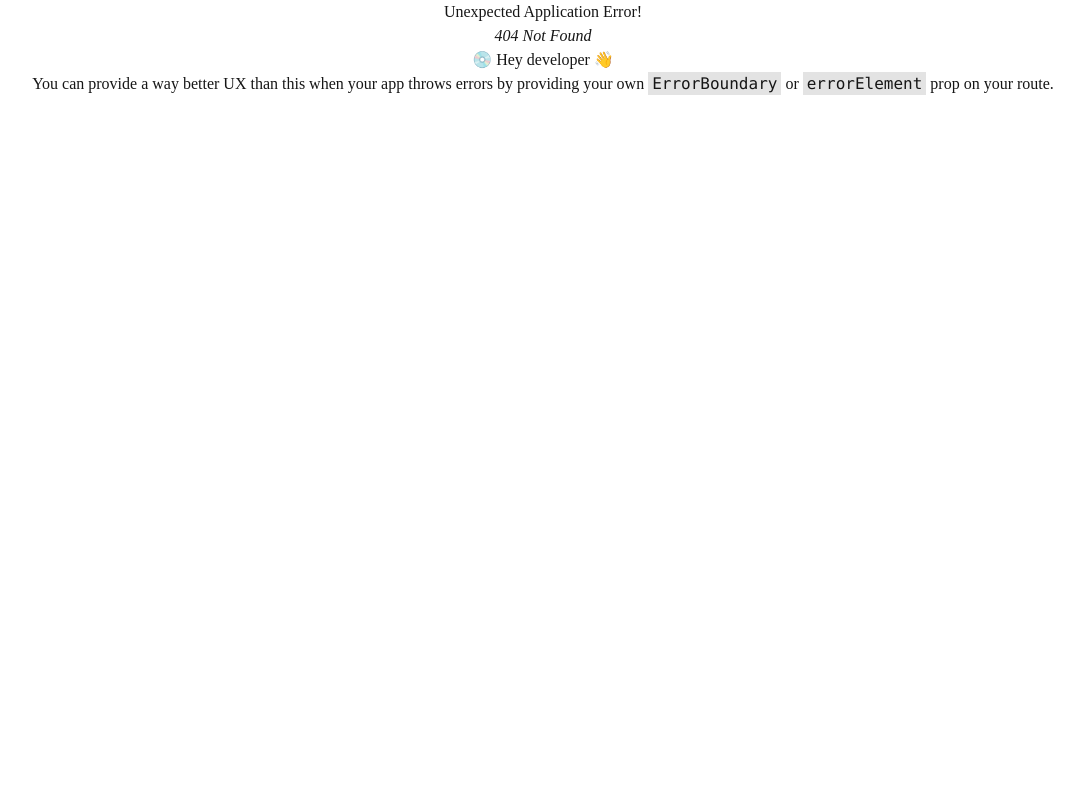
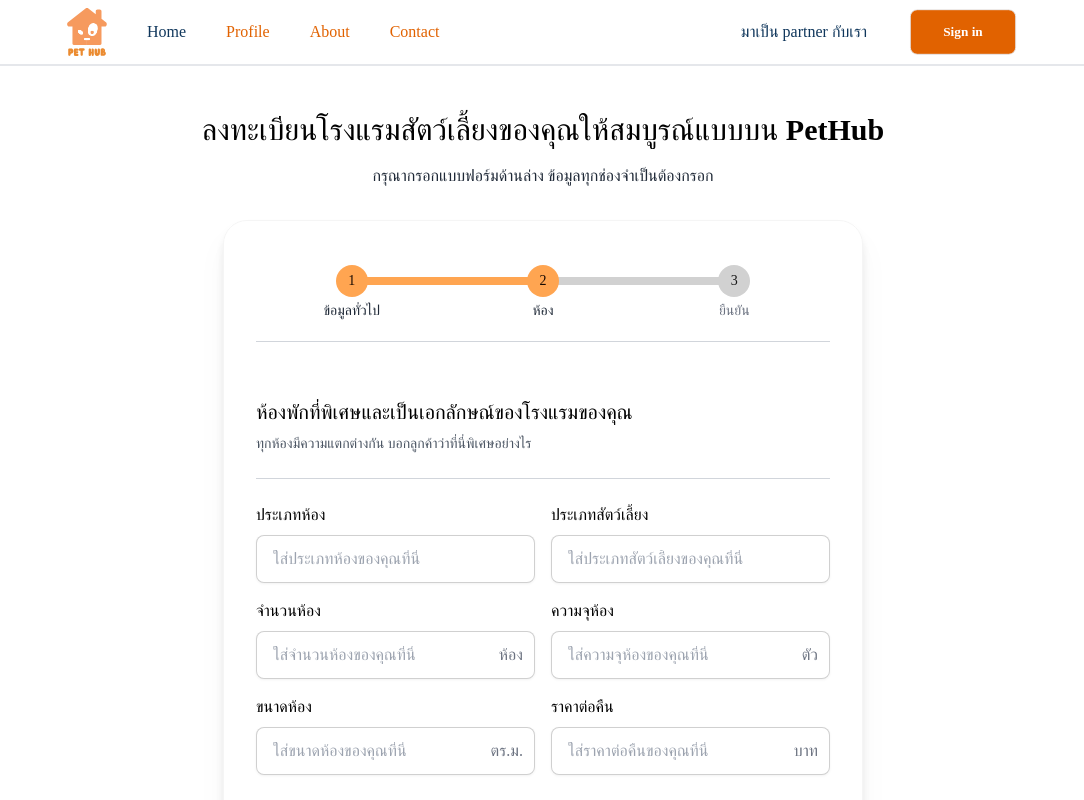
Before and after one commit to NobphadonH/PetHub, a React (Vite) app in the folder pethub-website/: page /pethub-website/rooms in a window 1280 px wide. Before the commit this address had no page. Shown: the top 800 px of the page, without its empty margins (97-1181 px from the left). Built offline with nearby package versions, Linux system fonts and the light colour scheme; a web font is replaced by a local one.

Commit message:
Create Rooms page and route
- Created Rooms form page to handle an information about the hotel room
- Included image upload feature
- Included add and cancel form for multiple form

```diff
--- /dev/null
+++ b/pethub-website/src/components/Rooms.jsx
@@ -0,0 +1,83 @@
+import Navbar from "./Utils/Navbar";
+import AddRoomsForm from "./Utils/AddRoomsForm";
+import { useState } from 'react';
+
+function Rooms() {
+    const [forms, setForms] = useState([{ id: 1, image: null }]);
+
+    const addForm = () => {
+        setForms([...forms, { id: forms.length + 1, image: null }]);
+    };
+
+    const removeForm = (index) => {
+        setForms(forms.filter((_, i) => i !== index));
+    };
+
+    const updateImage = (index, newImage) => {
+        setForms(forms.map((form, i) =>
+            i === index ? { ...form, image: newImage } : form
+        ));
+    };
+
+    return (
+        <div>
+            <Navbar />
+            <div className="flex flex-col mt-24">
+                <div className="text-black font-bold text-3xl mt-4">
+                    ลงทะเบียนโรงแรมสัตว์เลี้ยงของคุณให้สมบูรณ์แบบบน PetHub
+                </div>
+                <div className="flex justify-center">
+                    <div className="max-w-xl mx-auto">
+                        <div className="text-gray-800 text-base mt-4">
+                            กรุณากรอกแบบฟอร์มด้านล่าง ข้อมูลทุกช่องจำเป็นต้องกรอก
+                        </div>
+                    </div>
+                </div>
+                <div className="flex flex-col w-1/2 bg-white border border-neutral-100 drop-shadow-xl p-8 rounded-3xl mt-8 mx-auto">
+                    <div className="flex justify-center items-center">
+                        <ul className="steps w-full max-w-2xl mt-2">
+                            <li className="step step-accent text-gray-800 text-sm">ข้อมูลทั่วไป</li>
+                            <li className="step step-accent text-gray-800 text-sm">ห้อง</li>
+                            <li className="step text-gray-500 text-sm">ยืนยัน</li>
+                        </ul>
+                    </div>
+                    <div className="flex justify-center items-center">
+                        <div className="w-full max-w-xl flex-grow border-t border-gray-300 mt-5 mb-14"></div>
+                    </div>
+                    <div className="w-full max-w-xl mx-auto text-left text-black font-bold text-xl">ห้องพักที่พิเศษและเป็นเอกลักษณ์ของโรงแรมของคุณ</div>
+                    <div className="w-full max-w-xl mx-auto text-left text-gray-600 text-sm mt-2 mb-6">ทุกห้องมีความแตกต่างกัน บอกลูกค้าว่าที่นี่พิเศษอย่างไร</div>
+                    {forms.map((form, index) => (
+                        <div key={form.id}>
+                            <AddRoomsForm
+                                image={form.image}
+                                onImageChange={(newImage) => updateImage(index, newImage)}
+                            />
+                            <button
+                                onClick={() => removeForm(index)}
+                                className="w-full max-w-xl bg-white text-red-600 mx-auto border border-red-300 mb-4 btn sm:btn-xs md:btn-sm lg:btn-md hover:text-white hover:bg-base-300 hover:border-base-300"
+                            >
+                                ยกเลิก
+                            </button>
+                        </div>
+                    ))}
+                    <button
+                        onClick={addForm}
+                        className="w-full max-w-xl bg-white text-gray-600 mx-auto border border-base-300 btn sm:btn-xs md:btn-sm lg:btn-md hover:text-white hover:bg-base-300 hover:border-base-300"
+                    >
+                        เพิ่มห้องพัก
+                    </button>
+                </div>
+                <div className="flex justify-between items-center w-full max-w-3xl -mt-4 mb-4 p-6 mx-auto">
+                    <button className="bg-black text-white border border-black rounded-2xl mt-6 btn sm:btn-xs md:btn-sm lg:btn-md">
+                        ขั้นตอนก่อนหน้า
+                    </button>
+                    <button className="bg-black text-white border border-black rounded-2xl mt-6 btn sm:btn-xs md:btn-sm lg:btn-md">
+                        ขั้นตอนต่อไป
+                    </button>
+                </div>
+            </div>
+        </div>
+    )
+}
+
+export default Rooms
--- a/pethub-website/src/main.jsx
+++ b/pethub-website/src/main.jsx
@@ -11,7 +11,7 @@ import ListHost from './components/ListHost.jsx';
 import HostSignUp from './components/HostSignUp.jsx';
 import Basics from './components/Basics.jsx';
 import HotelDetail from './components/HotelDetail.jsx';
-
+import Rooms from './components/Rooms.jsx';
 
 
 const router = createBrowserRouter([
@@ -24,6 +24,7 @@ const router = createBrowserRouter([
   {path: "/pethub-website/hostsignup", element: <HostSignUp />,},
   {path: "/pethub-website/basics", element: <Basics />,},
   {path: "/pethub-website/home/:hotelname", element: <HotelDetail />,},
+  {path: "/pethub-website/rooms", element: <Rooms />,},
 ]);
 
 createRoot(document.getElementById('root')).render(
```
